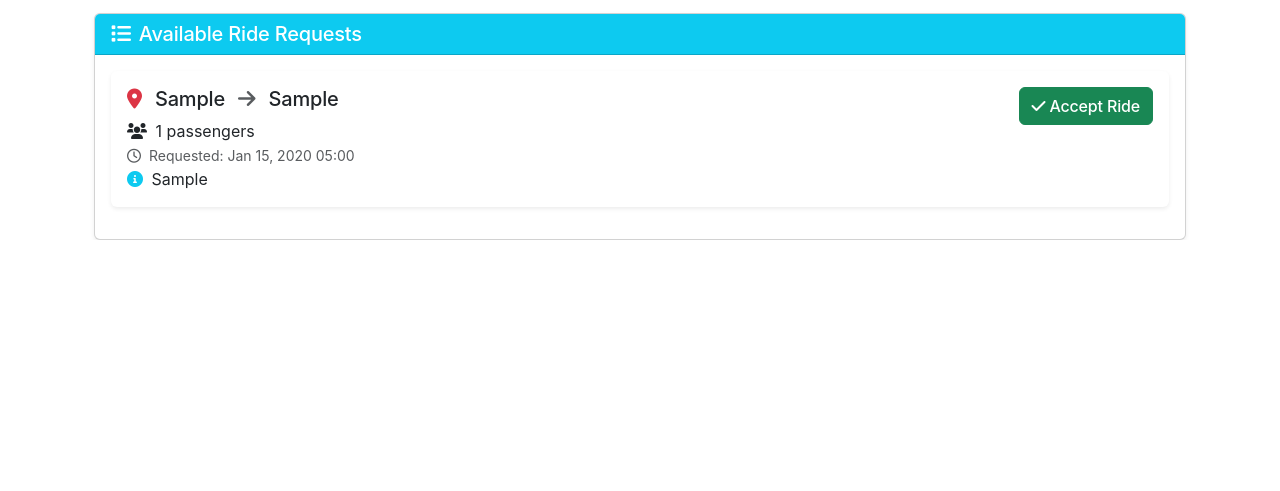
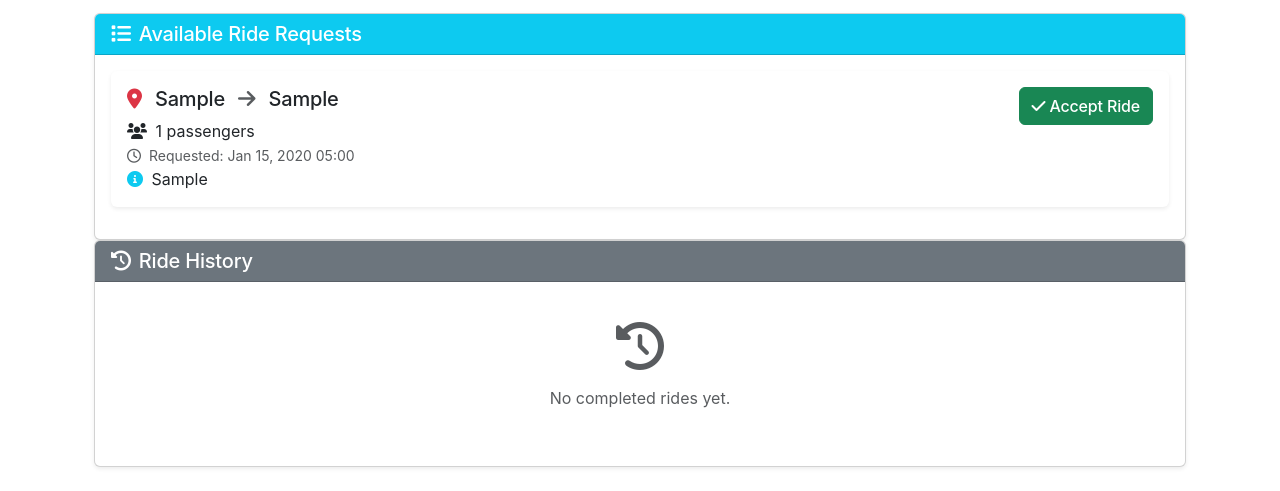
Before and after one commit to shenxingy/ride-sharing-service-webapp, a Django app: page /driver/dashboard/ in a window 1280 px wide. Shown: the part 647-1138 px from the top of the page. Before the commit the page ends 887 px from the top, so only its background shows below. Run offline with Django 5.2, Linux system fonts and the light colour scheme; a user stored in the database is signed in; tables that the repository leaves empty hold one stand-in row (values such as "Sample post"); some libraries are stand-ins or nearby versions.

Commit message:
add history for driver

```diff
--- a/docker-deploy/web-app/driver/templates/driver/dashboard.html
+++ b/docker-deploy/web-app/driver/templates/driver/dashboard.html
@@ -66,7 +66,8 @@
                                 {{ ride.dropoff_location }}
                             </h5>
                             <p class="card-text">
-                                        <span class="badge {% if ride.status == 'CONFIRMED' %}bg-info{% else %}bg-warning{% endif %} me-2">
+                                <span
+                                    class="badge {% if ride.status == 'CONFIRMED' %}bg-info{% else %}bg-warning{% endif %} me-2">
                                     {{ ride.status }}
                                 </span>
                                 <i class="fas fa-users me-1"></i> {{ ride.passenger_count }} passengers<br>
@@ -149,5 +150,43 @@
         </div>
     </div>
     {% endif %}
+
+    <div class="card mb-4 shadow-sm">
+        <div class="card-header bg-secondary text-white">
+            <h5 class="card-title mb-0">
+                <i class="fas fa-history me-2"></i>Ride History
+            </h5>
+        </div>
+        <div class="card-body">
+            {% if ride_history %}
+            {% for ride in ride_history %}
+            <div class="card mb-3 border-0 shadow-sm">
+                <div class="card-body">
+                    <h5 class="card-title">
+                        <i class="fas fa-map-marker-alt text-danger me-2"></i>
+                        {{ ride.pickup_location }}
+                        <i class="fas fa-arrow-right mx-2 text-muted"></i>
+                        {{ ride.dropoff_location }}
+                    </h5>
+                    <p class="card-text">
+                        <span class="badge bg-secondary me-2">{{ ride.status }}</span>
+                        <i class="fas fa-users me-1"></i> {{ ride.passenger_count }} passengers<br>
+                        <small class="text-muted">
+                            <i class="far fa-clock me-1"></i>
+                            Completed on:
+                            {{ ride.updated_at|date:"M d, Y H:i" }}
+                        </small>
+                    </p>
+                </div>
+            </div>
+            {% endfor %}
+            {% else %}
+            <div class="text-center text-muted py-4">
+                <i class="fas fa-history fa-3x mb-3"></i>
+                <p>No completed rides yet.</p>
+            </div>
+            {% endif %}
+        </div>
+    </div>
 </div>
     {% endblock %}
--- a/docker-deploy/web-app/driver/views.py
+++ b/docker-deploy/web-app/driver/views.py
@@ -114,7 +114,7 @@
 def finish_ride(request, ride_id):
     try:
         vehicle = Driver.objects.get(driver=request.user)
-        ride = get_object_or_404(Ride, id=ride_id, status='CONFIRMED', vehicle=vehicle)
+        ride = get_object_or_404(Ride, id=ride_id, status='CONFIRMED', driver=vehicle)
         ride.status = 'COMPLETED'
         ride.save()
         messages.success(request, 'Ride completed successfully!')
```
Lines whose indentation alone changed are shown as unchanged.
